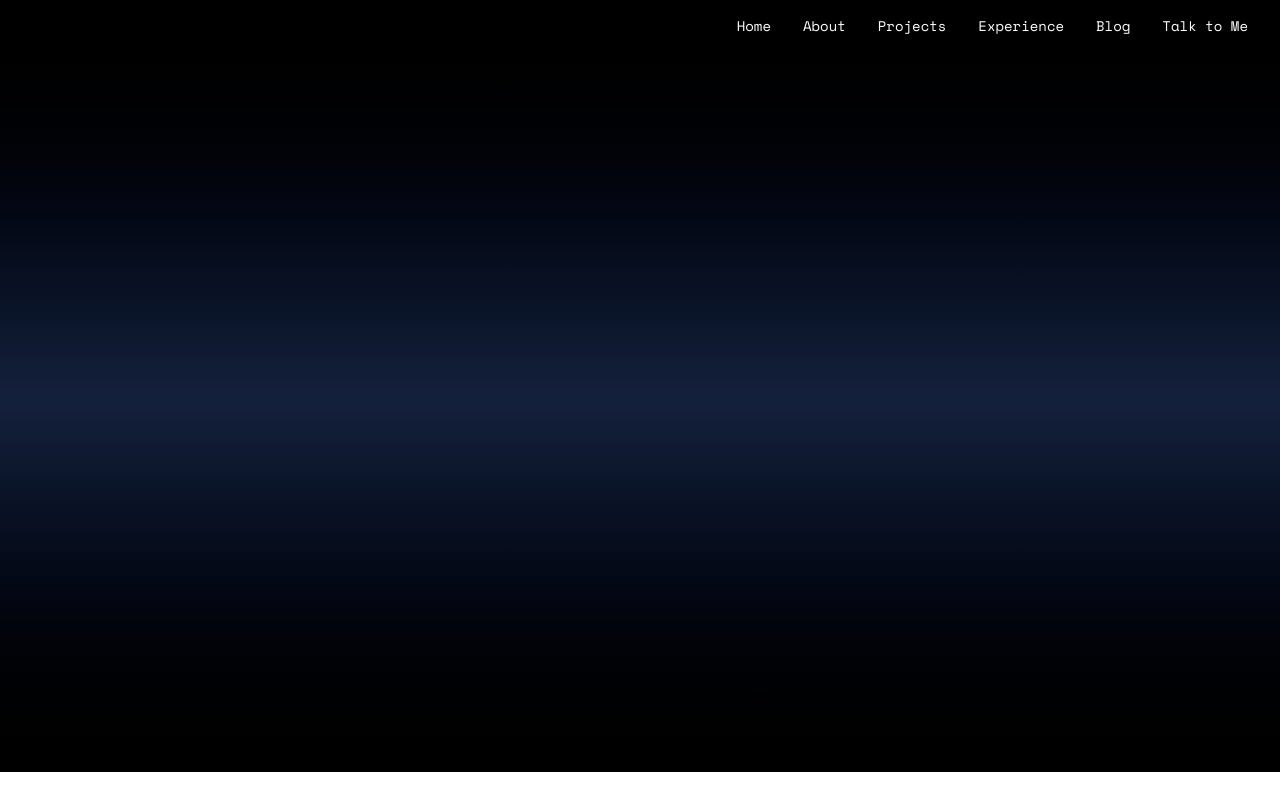
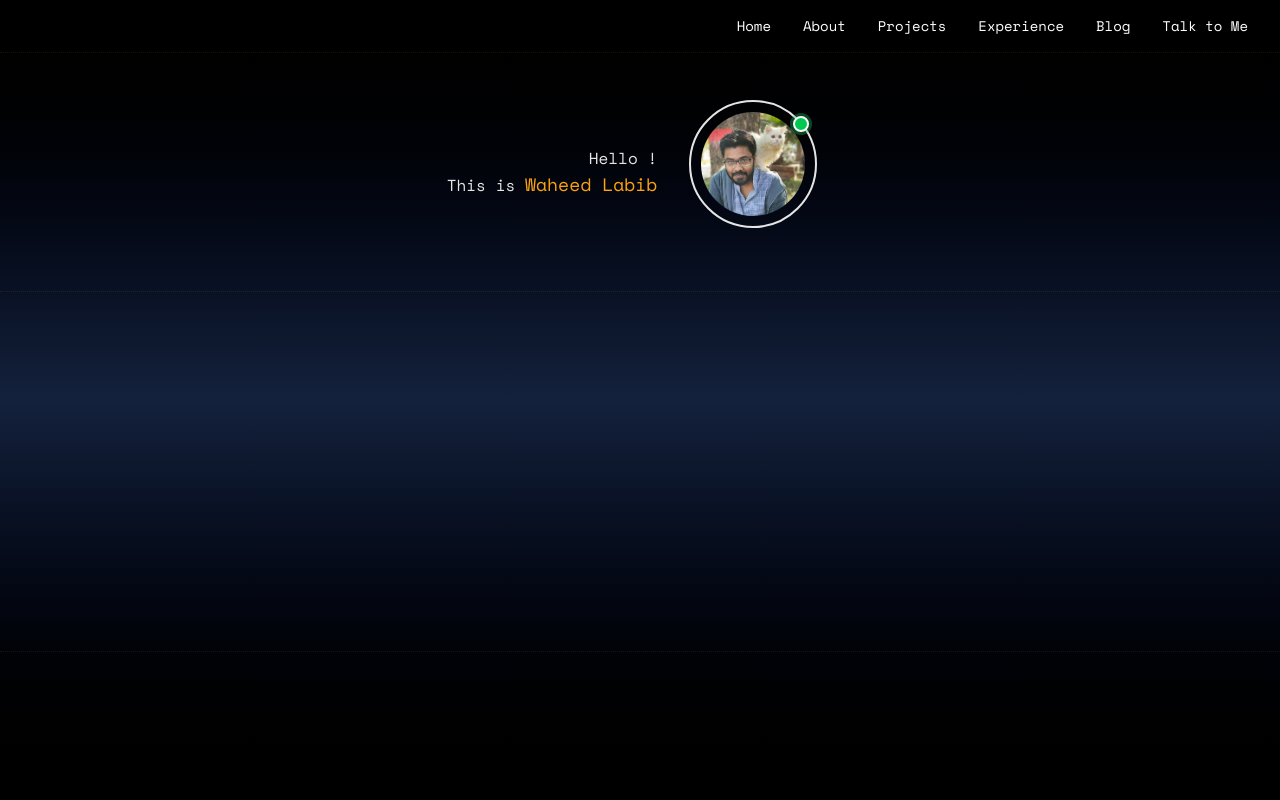
Before and after one commit to Waheed-Labib/Portfolio-with-vue.js, a Vue app: page / in a window 1280 px wide. Built offline with nearby package versions, Linux system fonts and the light colour scheme.

Commit message:
updated Hero section

```diff
--- a/src/App.vue
+++ b/src/App.vue
@@ -3,7 +3,7 @@
 </script>
 
 <template>
-  <div class="space-mono-regular">
+  <div class="space-mono-regular bg-(--background-high) min-h-screen">
     <Navbar/>
     <router-view/>
   </div>
--- a/src/pages/Home/Hero/Hero.vue
+++ b/src/pages/Home/Hero/Hero.vue
@@ -1,4 +1,38 @@
 <template>
-  <div class="h-[90vh] w-full bg-linear-to-b from-(--background-high) via-(--background-low) to-(--background-high) bg-fixed"></div>
+  <div class="h-[90vh] w-full bg-linear-to-b from-(--background-high) via-(--background-low) to-(--background-high) bg-fixed">
+      <div class="h-2/6 border-y border-(--primary)/10 border-dotted flex items-center justify-center gap-8">
+        <div class="text-(--text-low) text-end">
+          <p>Hello !</p>
+          <p>This is <span class="text-(--primary) text-lg">Waheed Labib</span></p>
+        </div>
 
+        <!-- Avatar Wrapper -->
+        <div class="relative h-36 w-36">
+          <div
+            class="rounded-full overflow-hidden h-32 w-32 flex items-center justify-center border-2 border-(--text-low)"
+          >
+          <!-- Avatar Image -->
+          <img
+            src="/public/assets/images/labib_cat.jpg"
+            alt="Waheed Labib"
+            class="h-26 w-26 object-cover rounded-full"
+          />
+
+          <!-- Status Dot -->
+          <span
+            class="absolute top-4 right-6 rounded-full border-2 border-white w-4 h-4 bg-green-500 shadow-[0_0_0_3px_rgba(34,197,94,0.35)]"
+          ></span>
+        </div>
+      </div>
+
+      </div>
+
+      <div class="h-3/6 border-b border-(--primary)/10 border-dotted">
+
+      </div>
+
+      <div class="h-1/6">
+
+      </div>
+    </div>
 </template>
```
Also changed, not shown: public/assets/images/labib_cat.jpg (added).
